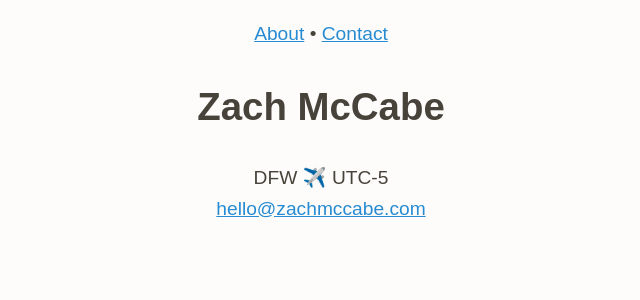
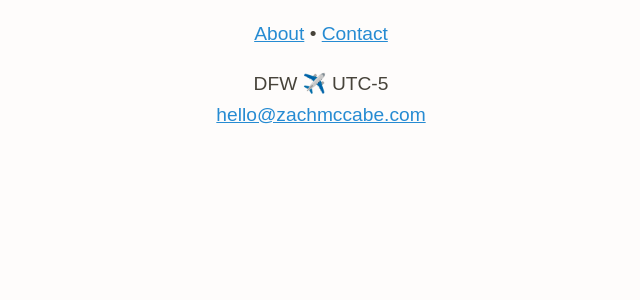
Before and after one commit to zachmccabe/zachmccabe.github.io, a Jekyll site: the page built from index.md, in a window 1280 px wide. Shown: the top 300 px of the page, without its empty margins (319-959 px from the left). Built offline with Jekyll 4.4.1, drawn with Linux system fonts in a browser that asks for light colours.

Commit message:
Update kaoliang_index.html
Fixed header, nav includes. Closed divs.

```diff
--- a/_layouts/kaoliang_index.html
+++ b/_layouts/kaoliang_index.html
@@ -45,12 +45,15 @@ color: #268bd2;
 
 </style>
 </head>
-
 <body>
 <div class="big">
 <div class="lil">
-{% include header.html %}
-{% include key_details.html %}
+<p>{% include nav.html %}</p>
+<p>{% include key_details.html %}</p>
+
 {{ content }}
+
+</div>
+</div>
 </body>
 </html>
```
